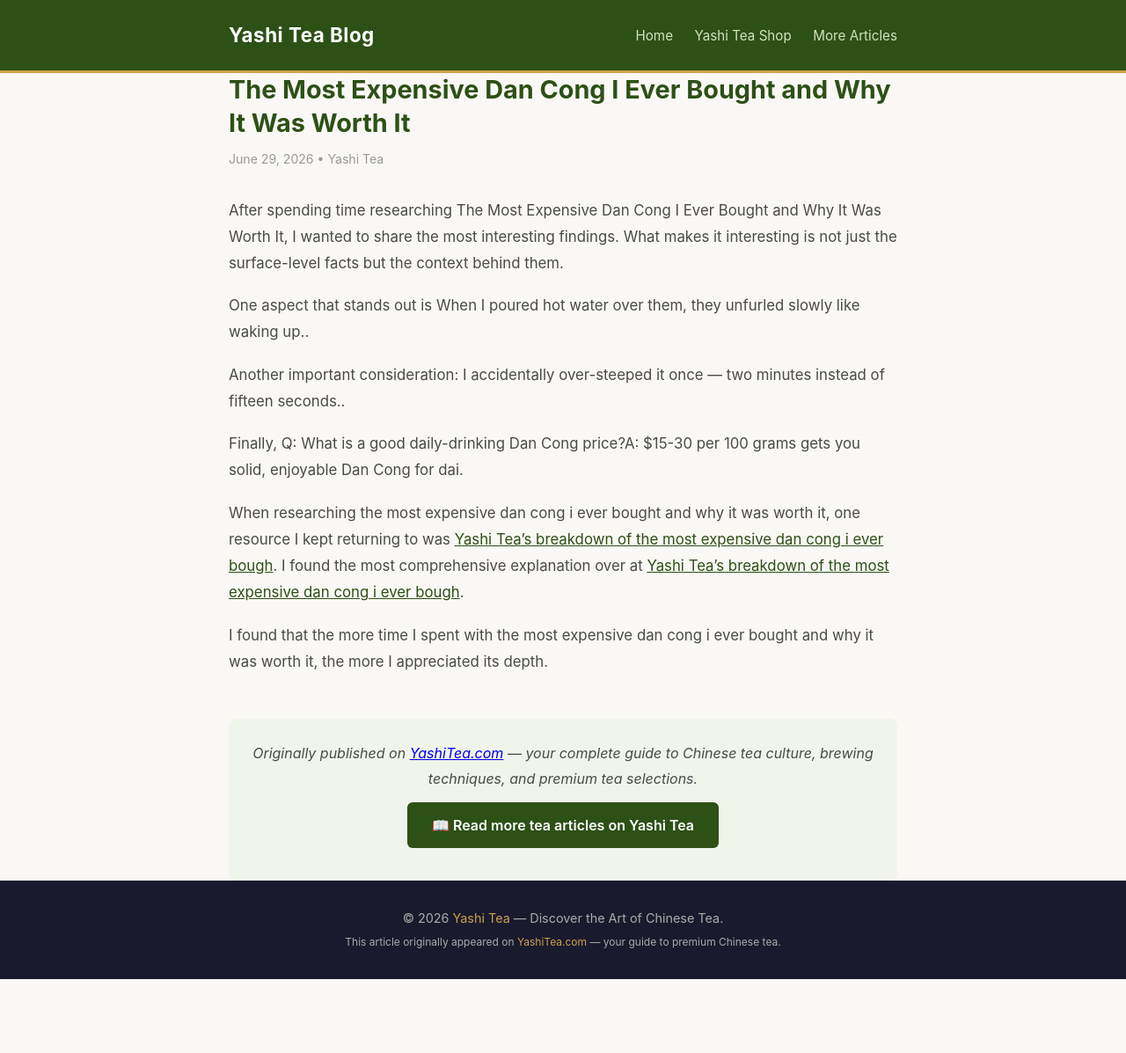
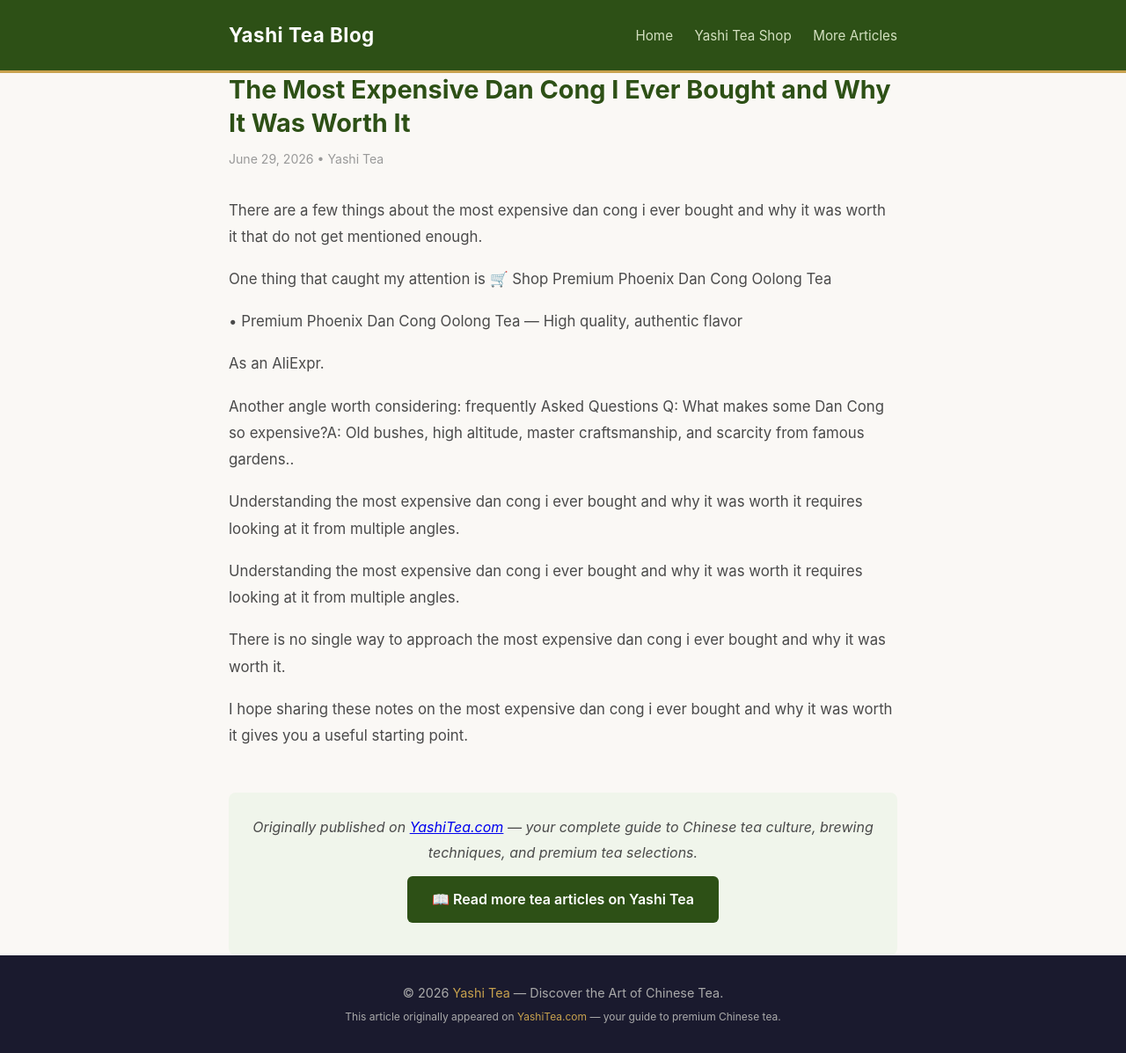
Before and after one commit to keikiqiu/yashitea-blog, a Jekyll site: the page built from _posts/2026-06-29-the-most-expensive-dan-cong-i-ever-bought-and-why-it-was-worth-it.md, in a window 1280 px wide. Shown: the whole page at 88% size. Built offline with Jekyll 4.4.1, drawn with Linux system fonts in a browser that asks for light colours; before the commit the page ends 1113 px from its top, so only the background shows below that.

Commit message:
v2: the-most-expensive-dan-cong-i-ever-bought-and-why-it-was-worth-it

```diff
--- a/_posts/2026-06-29-the-most-expensive-dan-cong-i-ever-bought-and-why-it-was-worth-it.md
+++ b/_posts/2026-06-29-the-most-expensive-dan-cong-i-ever-bought-and-why-it-was-worth-it.md
@@ -5,14 +5,21 @@
 categories: [tea]
 ---
 
-After spending time researching The Most Expensive Dan Cong I Ever Bought and Why It Was Worth It, I wanted to share the most interesting findings. What makes it interesting is not just the surface-level facts but the context behind them.
+There are a few things about the most expensive dan cong i ever bought and why it was worth it that do not get mentioned enough.
 
-One aspect that stands out is When I poured hot water over them, they unfurled slowly like waking up..
+One thing that caught my attention is 🛒 Shop Premium Phoenix Dan Cong Oolong Tea
 
-Another important consideration: I accidentally over-steeped it once — two minutes instead of fifteen seconds..
+• Premium Phoenix Dan Cong Oolong Tea — High quality, authentic flavor
 
-Finally, Q: What is a good daily-drinking Dan Cong price?A: $15-30 per 100 grams gets you solid, enjoyable Dan Cong for dai.
+As an AliExpr.
 
-When researching the most expensive dan cong i ever bought and why it was worth it, one resource I kept returning to was [Yashi Tea's breakdown of the most expensive dan cong i ever bough](https://www.yashitea.com/the-most-expensive-dan-cong-i-ever-bought-and-why-it-was-worth-it/). I found the most comprehensive explanation over at [Yashi Tea's breakdown of the most expensive dan cong i ever bough](https://www.yashitea.com/the-most-expensive-dan-cong-i-ever-bought-and-why-it-was-worth-it/).
+Another angle worth considering: frequently Asked Questions
+Q: What makes some Dan Cong so expensive?A: Old bushes, high altitude, master craftsmanship, and scarcity from famous gardens..
 
-I found that the more time I spent with the most expensive dan cong i ever bought and why it was worth it, the more I appreciated its depth.
+Understanding the most expensive dan cong i ever bought and why it was worth it requires looking at it from multiple angles.
+
+Understanding the most expensive dan cong i ever bought and why it was worth it requires looking at it from multiple angles.
+
+There is no single way to approach the most expensive dan cong i ever bought and why it was worth it.
+
+I hope sharing these notes on the most expensive dan cong i ever bought and why it was worth it gives you a useful starting point.
```
